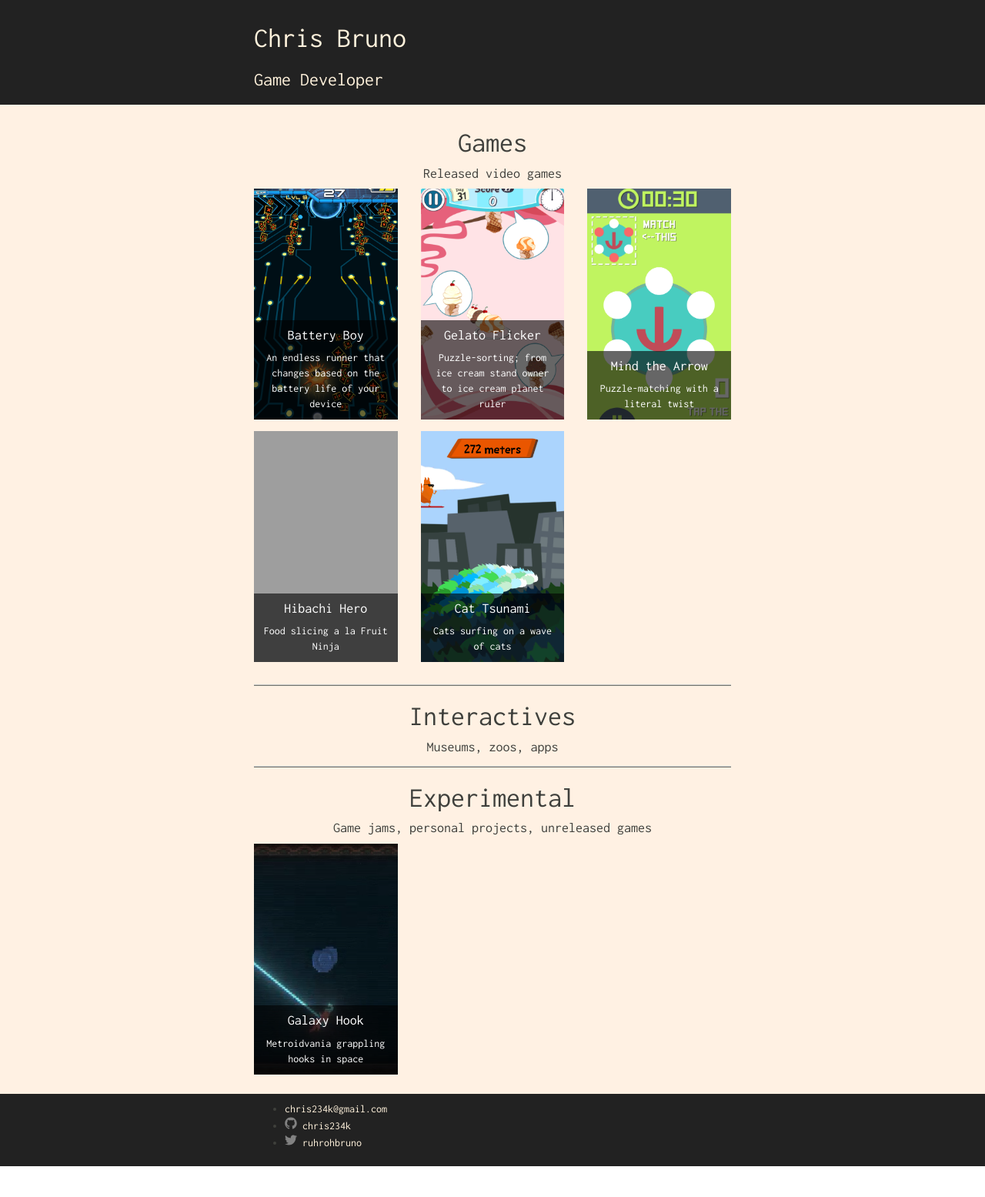
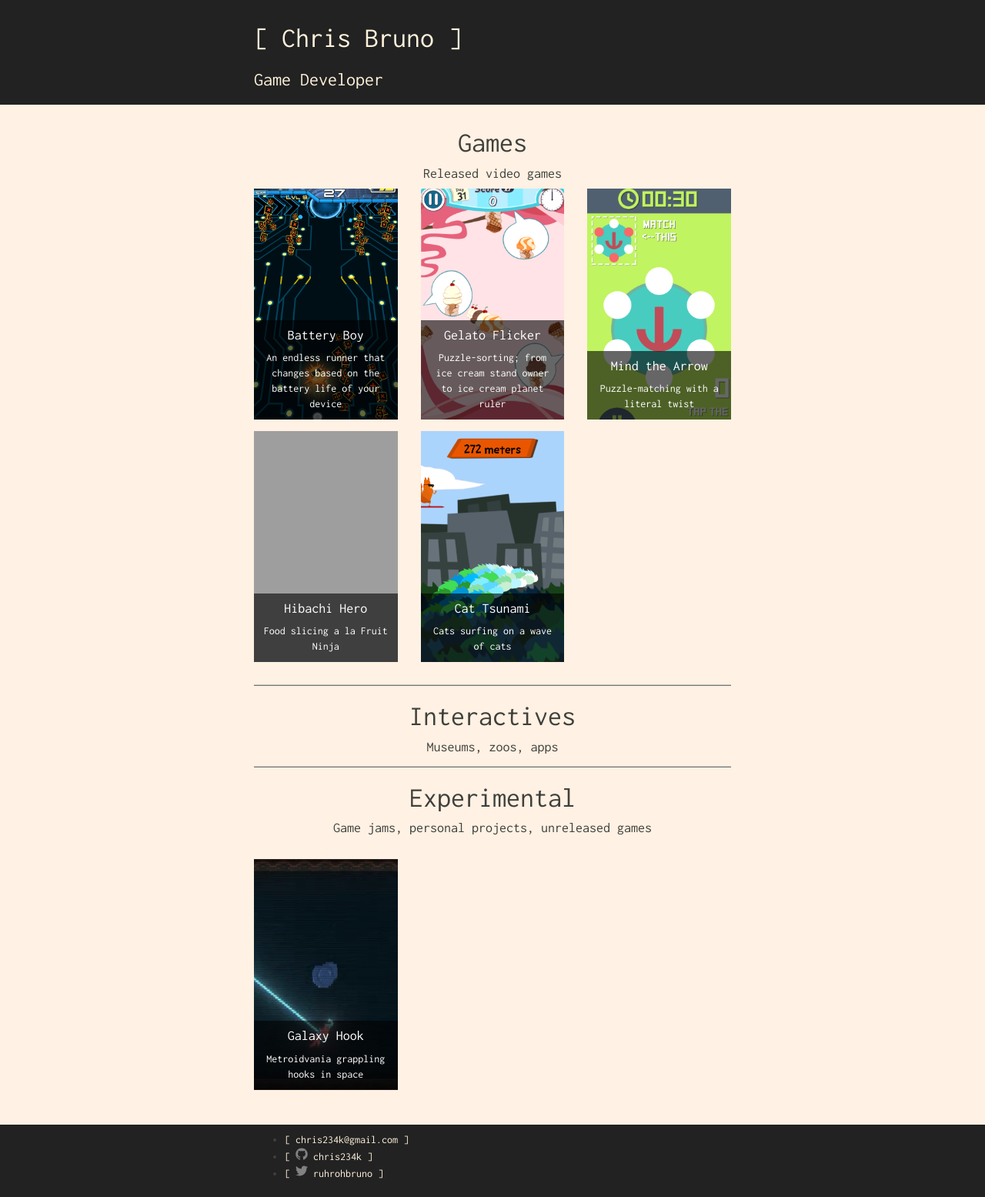
Before and after one commit to Chris234k/chris234k.github.io, a Jekyll site: the page built from index.html, in a window 1280 px wide. Shown: the whole page at 77% size. Built offline with Jekyll 4.4.1, drawn with Linux system fonts in a browser that asks for light colours; before the commit the page ends 1515 px from its top, so only the background shows below that; grey boxes are pictures that could not be loaded.

Commit message:
Little bit of snazz for links. Updated galaxyhook page to use youtube demo instead of twitter gif

```diff
--- a/_layouts/default.html
+++ b/_layouts/default.html
@@ -18,9 +18,9 @@
     <!-- HEADER -->
     <div id="header_wrap" class="outer">
       <header class="inner">
-	<a href="{{site.url}}">
-	  <h1 id="project_title">{{ site.title }} </h1>
-	</a>
+	<h1 id="project_title">
+	  <a href="{{site.url}}">{{ site.title }}</a>
+	</h1>
 	<h3 id="project_tagline">{{ site.description }} </h1>
       </header>
     </div>
--- a/assets/css/style.scss
+++ b/assets/css/style.scss
@@ -18,6 +18,7 @@
     background: #71736C;
 }
 
+// --
 a {
     color: #FFF2DC;
 }
@@ -29,6 +30,24 @@
 a:active {
     color: #71736C;
 }
+
+a:before {
+    content: '[ ';
+}
+
+a:after {
+    content: ' ]';
+}
+
+// a tag w/o [ link ] formatting
+a.no-fancy:before {
+    content: none;
+}
+
+a.no-fancy:after {
+    content: none;
+}
+// --
 
 hr {
     background-color: #71736C;
--- a/index.html
+++ b/index.html
@@ -10,7 +10,7 @@
   {% assign games = site.games | sort: 'grid-rank' %}
   {% for game in games %}
   <!-- a tag with display: block behaves exactly like a div -->
-  <a href="{{game.url}}" class="col-md-4" style="display: block; padding-bottom: 15px;">
+  <a href="{{game.url}}" class="col-md-4 no-fancy" style="display: block; padding-bottom: 15px;">
     <div class="center-cropped" style="background-image: url({{game.thumbnail}});">
       <span class="thumbnail_description">
     	<h4>{{game.title}}</h4>
--- a/todo.txt
+++ b/todo.txt
@@ -1,6 +1,8 @@
 todo
 try to order by precedence
 -----
+
+- main content link color
 
 - create layout for sections: interactives, jams / experimental / misc
 -- should probably include traveling merchant in jams / experimental (due to unreleased)
@@ -14,4 +16,5 @@
 -- header & footer style (footer needs love: http://matthewjamestaylor.com/blog/keeping-footers-at-the-bottom-of-the-page bootstrap also has a 'sticky footer')
 -- home button (name doesn't read as button)
 
-- loop twitter embedded gif by default (see Galaxy Hook)
+- loop twitter embedded gif by default
+- alignment of itch.io links (Galaxy Hook)
```
Also changed, not shown: _experimental/galaxyhook.md (+5 -4 lines).
